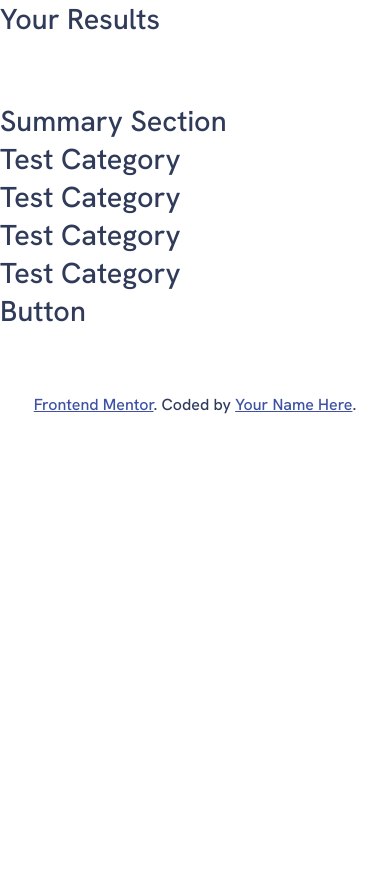
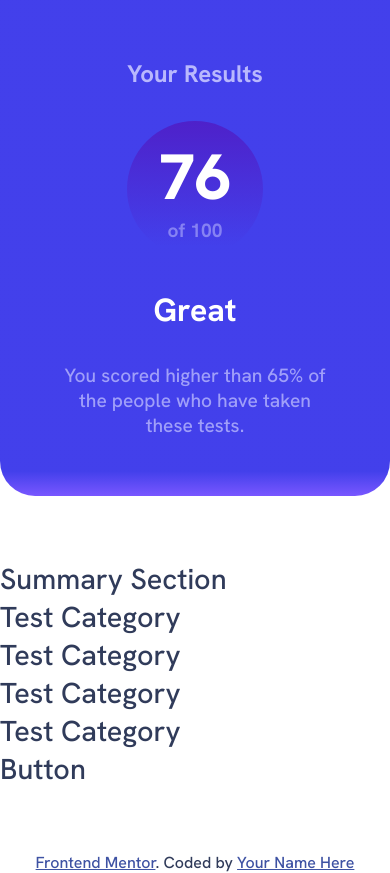
Before and after one commit to pkthunder87/results-summary, a React (Vite) app: page / in a window 390 px wide. Before the commit the page ends 844 px from the top, so only its background shows below. Built offline with nearby package versions, Linux system fonts and the light colour scheme.

Commit message:
Feat: Add mobile static of Results.jsx

```diff
--- a/src/components/Attribution.jsx
+++ b/src/components/Attribution.jsx
@@ -1,10 +1,17 @@
 function Attribution() {
   return (
     <div className="attribution">
-      <a href="https://www.frontendmentor.io/challenges/results-summary-component-CE_K6s0maV">
+      <a
+        target="_blank"
+        rel="noreferrer"
+        href="https://www.frontendmentor.io/challenges/results-summary-component-CE_K6s0maV"
+      >
         Frontend Mentor
       </a>
-      . Coded by <a href="#">Your Name Here</a>.
+      . Coded by{" "}
+      <a href="#" target="_blank" rel="noreferrer">
+        Your Name Here
+      </a>
     </div>
   );
 }
--- a/src/components/Results.jsx
+++ b/src/components/Results.jsx
@@ -1,5 +1,17 @@
 function Results() {
-  return <section className="results">Your Results</section>;
+  return (
+    <section className="results">
+      <h2 className="results__title">Your Results</h2>
+      <div className="results__circle">
+        <h3 className="results__score">76</h3>
+        <p className="results__of">of 100</p>
+      </div>
+      <h3 className="results__eval">Great</h3>
+      <p className="results__text">
+        You scored higher than 65% of the people who have taken these tests.
+      </p>
+    </section>
+  );
 }
 
 export default Results;
--- a/src/sass/_base.scss
+++ b/src/sass/_base.scss
@@ -13,24 +13,24 @@ Also made some adjustments for my own needs
 
   // Primary
 
-  --color-red: hsl(0, 100%, 67%);
-  --color-orange: hsl(39, 100%, 56%);
-  --color-teal: hsl(166, 100%, 37%);
-  --color-cobalt: hsl(234, 85%, 45%);
+  --color-red: 0deg, 100%, 67%;
+  --color-orange: 39deg, 100%, 56%;
+  --color-teal: 166deg, 100%, 37%;
+  --color-cobalt: 234deg, 85%, 45%;
 
   // Gradients
 
-  --color-bg-slate-blue: hsl(252, 100%, 67%);
-  --color-bg-royal-blue: hsl(241, 81%, 54%);
+  --color-bg-slate-blue: 252deg, 100%, 67%;
+  --color-bg-royal-blue: 241deg, 81%, 54%;
   --color-circle-violet: hsla(256, 72%, 46%, 1);
   --color-circle-persian: hsla(241, 72%, 46%, 0);
 
   // Neutral
 
-  --color-white: hsl(0, 0%, 100%);
-  --color-pale-blue: hsl(221, 100%, 96%);
-  --color-lavender: hsl(241, 100%, 89%);
-  --color-grey-blue: hsl(224, 30%, 27%);
+  --color-white: 0deg, 0%, 100%;
+  --color-pale-blue: 221deg, 100%, 96%;
+  --color-grey-blue: 224deg, 30%, 27%;
+  --color-lavender: 241deg, 100%, 89%;
 }
 
 /* Box sizing rules */
@@ -76,9 +76,9 @@ body {
   font-weight: 500;
   font-style: normal;
   font-size: 1.8rem;
-  color: var(--color-grey-blue);
+  color: hsl(var(--color-grey-blue));
 
-  background: var(--color-white);
+  background: hsl(var(--color-white));
 }
 
 /* Remove list styles */
--- a/src/sass/_components.scss
+++ b/src/sass/_components.scss
@@ -1,3 +1,93 @@
 /* =============
-   Header
+   Results
    ============= */
+:root {
+  // Colors
+
+  // Primary
+
+  --color-red: 0deg, 100%, 67%;
+  --color-orange: 39deg, 100%, 56%;
+  --color-teal: 166deg, 100%, 37%;
+  --color-cobalt: 234deg, 85%, 45%;
+
+  // Gradients
+
+  --color-bg-slate-blue: 252deg, 100%, 67%;
+  --color-bg-royal-blue: 241deg, 81%, 54%;
+  --color-circle-violet: hsla(256, 72%, 46%, 1);
+  --color-circle-persian: hsla(241, 72%, 46%, 0);
+
+  // Neutral
+
+  --color-white: 0deg, 0%, 100%;
+  --color-pale-blue: 221deg, 100%, 96%;
+  --color-grey-blue: 224deg, 30%, 27%;
+  --color-lavender: 241deg, 100%, 89%;
+}
+
+.results {
+  display: flex;
+  flex-direction: column;
+  justify-content: center;
+  align-items: center;
+  text-align: center;
+
+  gap: 2rem;
+
+  padding-inline: 16vw;
+  padding-block: 2em;
+
+  background: linear-gradient(
+    hsla(var(--color-bg-royal-blue), 0.9) 95%,
+    hsl(var(--color-bg-slate-blue))
+  );
+
+  border-bottom-left-radius: 35px;
+  border-bottom-right-radius: 35px;
+
+  color: hsl(var(--color-white));
+
+  &__title {
+    color: hsla(var(--color-lavender), 0.89);
+    font-size: 1.5rem;
+
+    font-weight: 700;
+  }
+
+  &__circle {
+    background: linear-gradient(
+      to top,
+      var(--color-circle-persian) 8%,
+      var(--color-circle-violet)
+    );
+
+    display: flex;
+    flex-direction: column;
+    justify-content: center;
+    align-items: center;
+    width: 35vw;
+    height: 35vw;
+    border-radius: 50%;
+  }
+
+  &__score {
+    font-size: 4rem;
+    font-weight: 800;
+  }
+
+  &__of {
+    color: hsla(var(--color-lavender), 0.5);
+    font-size: 1.2rem;
+    font-weight: 700;
+  }
+
+  &__eval {
+    font-size: 2rem;
+  }
+
+  &__text {
+    font-size: 1.2rem;
+    color: hsla(var(--color-lavender), 0.7);
+  }
+}
```
